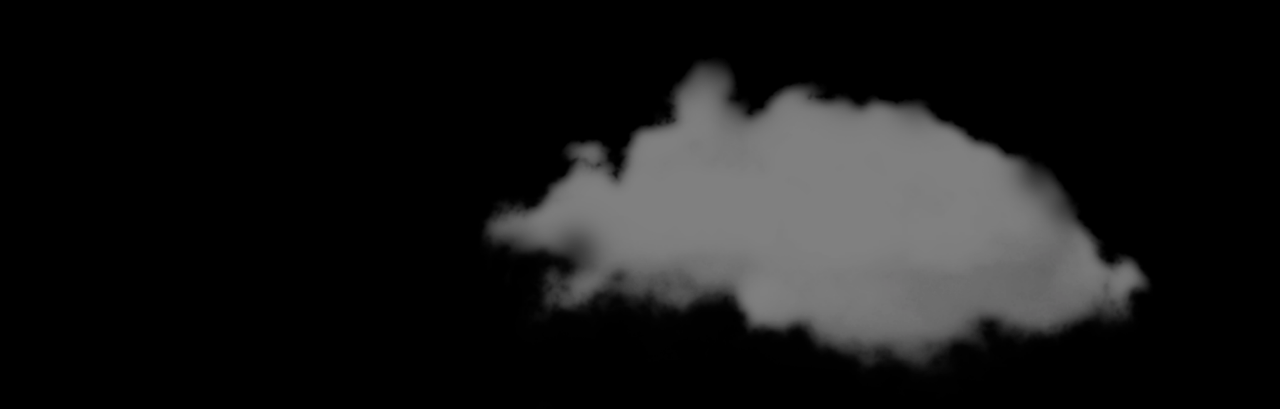
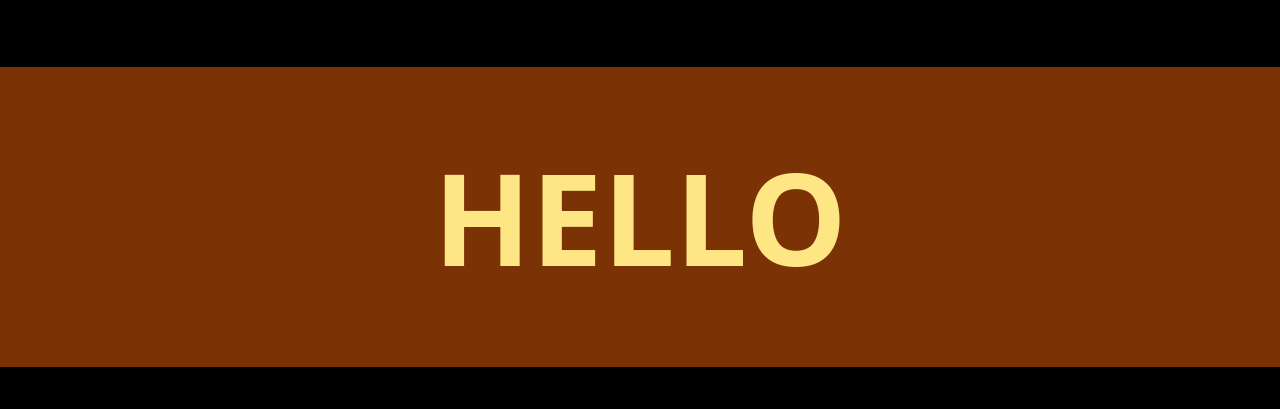
Before and after one commit to PratyushPanda2005/CSM-Aviation, a Next.js app: page / in a window 1280 px wide. Shown: the part 183-592 px from the top of the page. Built offline with nearby package versions, Linux system fonts and the light colour scheme.

Commit message:
plane transition modification

```diff
--- a/src/app/page.tsx
+++ b/src/app/page.tsx
@@ -1,41 +1,38 @@
 'use client'
 import Image from "next/image";
 import Plane from "../../public/assets/videos/plane.png";
-import Cloud from "../../public/assets/videos/cloud2.png";
 import { motion } from "framer-motion";
 
 export default function Home() {
   return (
-    <div className="overflow-hidden bg-black h-screen flex items-center">
-      <header className="relative w-full h-full">
-        {/* Cloud that stops in the middle */}
+    <div className="overflow-hidden w-screen bg-black h-screen flex items-center">
+      <div className="relative w-full h-full">
+        {/* Yellow trail that follows the plane */}
         <motion.div
           initial={{ x: "-100%" }}
-          animate={{ x: "50%" }}
+          animate={{ x: "0%" }}
           transition={{
-            duration: 2.4,
-            delay: 1.6,
+            duration: 3.1,
+            ease: "linear",
+            delay: 1.8
+          }}
+          className="absolute top-1/2 -translate-y-1/2 h-[300px] w-screen bg-amber-900 flex justify-center items-center text-9xl text-amber-200 font-[700]"
+        >HELLO</motion.div>
 
-          }}
-          className="absolute top-1/2 -translate-y-1/2 w-[800px]"
-        >
-          <Image src={Cloud} alt="Cloud" className="w-full h-auto" />
-        </motion.div>
-
-        {/* Plane that continues moving */}
+        {/* Plane that moves across */}
         <motion.div
           initial={{ x: "-100%" }}
           animate={{ x: "300%" }}
           transition={{
-            duration: 4,
+            duration: 6,
             ease: "linear",
-            delay: 0.5
+
           }}
-          className="absolute top-1/2 -translate-y-1/2 "
+          className="absolute top-1/2 -translate-y-1/2 w-auto"
         >
           <Image src={Plane} alt="Plane" className="w-full h-auto" />
         </motion.div>
-      </header>
+      </div>
     </div>
   );
 }
```
